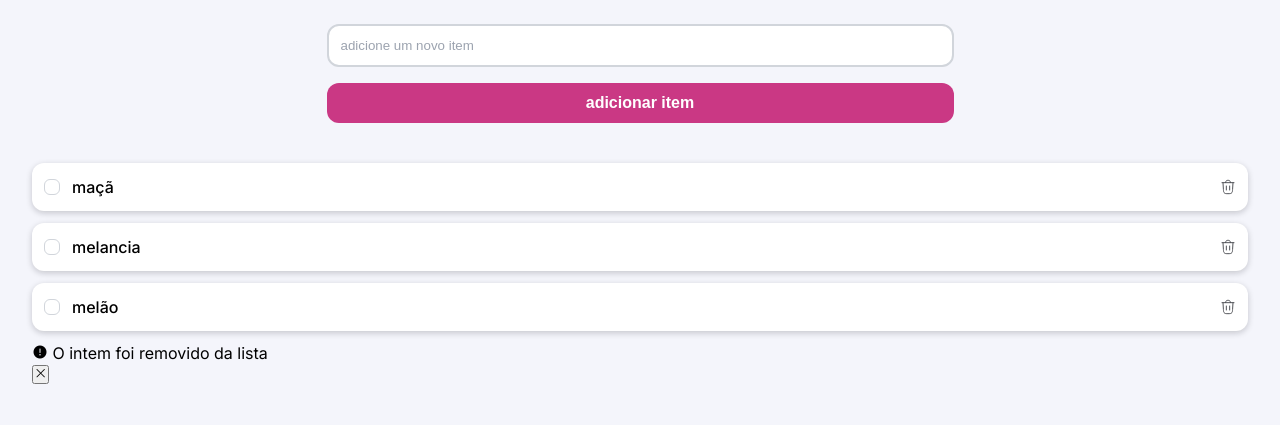
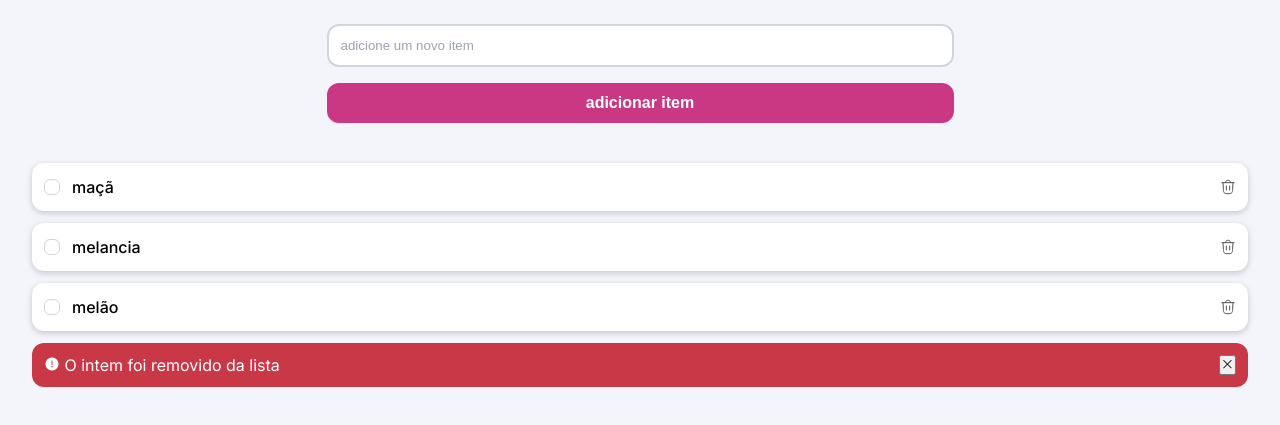
Before and after one commit to Bryan1TA/quicly-list-02mc, a plain HTML site: page index.html in a window 1280 px wide. Shown: the part 185-610 px from the top of the page. Drawn offline with nearby package versions, Linux system fonts and the light colour scheme.

Commit message:
inicio do warning

```diff
--- a/style.css
+++ b/style.css
@@ -176,3 +176,13 @@ main {
     }
 
 }
+
+.warning {
+    background: var(--color-danger);
+    color: var(--always-white);
+    padding: 1.2rem;
+    display: flex;
+    justify-content: space-between;
+    border-radius: 1.2rem;
+
+}
```
